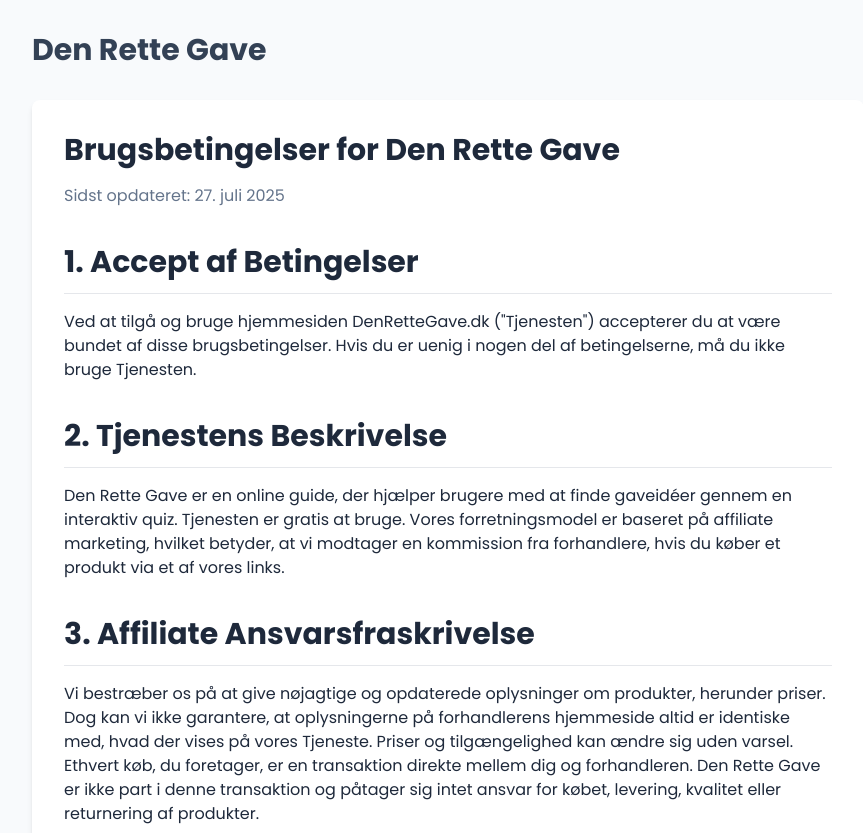
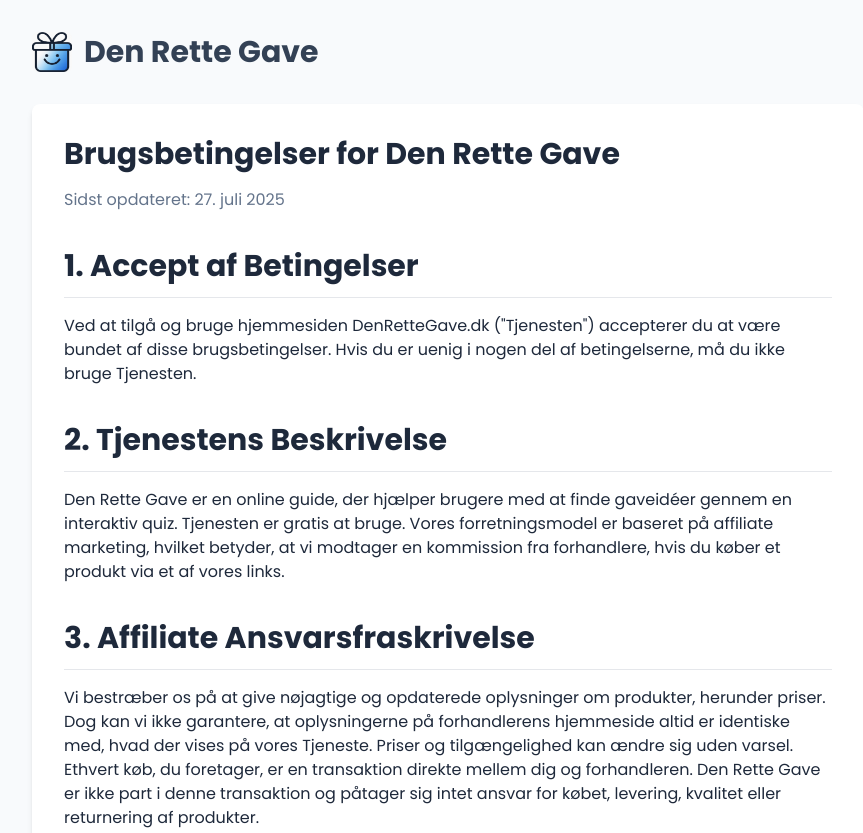
Before and after one commit to TomKonig/GaveGuiden, a plain HTML site: page terms-of-service.html in a window 1280 px wide. Shown: the top 833 px of the page, without its empty margins (192-1055 px from the left). Drawn offline with nearby package versions, Linux system fonts and the light colour scheme.

Commit message:
Update terms-of-service.html

```diff
--- a/terms-of-service.html
+++ b/terms-of-service.html
@@ -15,12 +15,15 @@
     </style>
 </head>
 <body class="bg-slate-50 text-slate-800">
-    <div class="max-w-4xl mx-auto p-4 md:p-8">
+    <div class="max-w-4xl mx-auto p-4 md:p-8 flex flex-col min-h-screen">
         <header class="flex justify-between items-center mb-8">
-            <a href="/" class="text-2xl md:text-3xl font-bold text-slate-700 hover:text-slate-900 transition-colors">Den Rette Gave</a>
+            <a href="/" class="flex items-center gap-3 text-2xl md:text-3xl font-bold text-slate-700 hover:text-slate-900 transition-colors">
+                <img src="./assets/logo.jpeg" alt="Den Rette Gave Logo" class="h-10 w-10 rounded-md">
+                <span>Den Rette Gave</span>
+            </a>
         </header>
 
-        <main class="bg-white p-8 rounded-lg shadow-md content-container">
+        <main class="bg-white p-8 rounded-lg shadow-md content-container flex-grow">
             <h1 class="text-3xl font-bold text-slate-800 mb-4">Brugsbetingelser for Den Rette Gave</h1>
             <p class="text-slate-500">Sidst opdateret: 27. juli 2025</p>
 
@@ -42,7 +45,7 @@
             <h2>6. Lovvalg</h2>
             <p>Disse betingelser er underlagt og skal fortolkes i overensstemmelse med dansk lovgivning.</p>
         </main>
-        <footer class="text-center text-slate-500 mt-8">
+        <footer class="text-center text-slate-500 mt-8 py-4">
             <p>&copy; 2025 Den Rette Gave (CVR: [Dit CVR-nummer])</p>
         </footer>
     </div>
```
